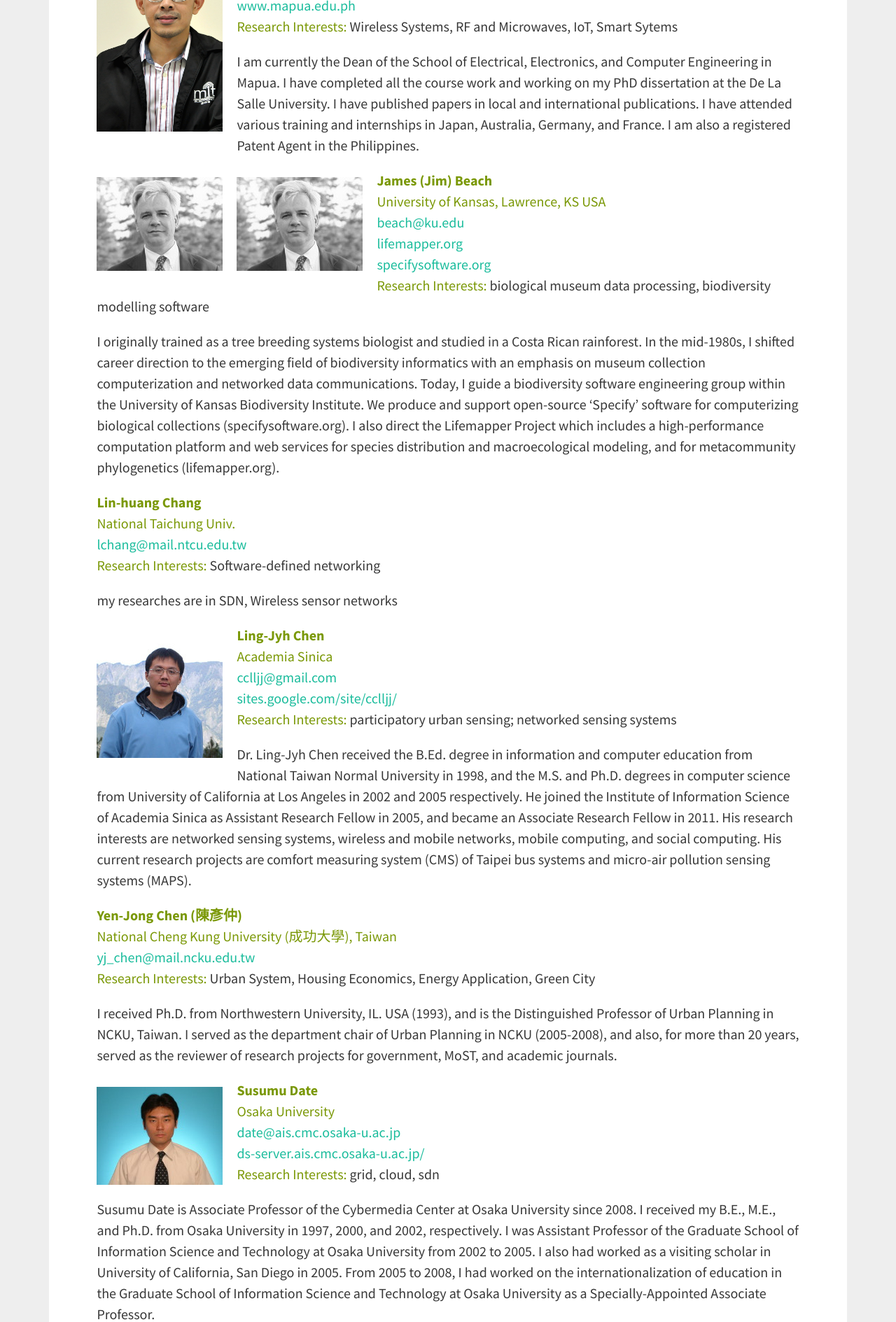
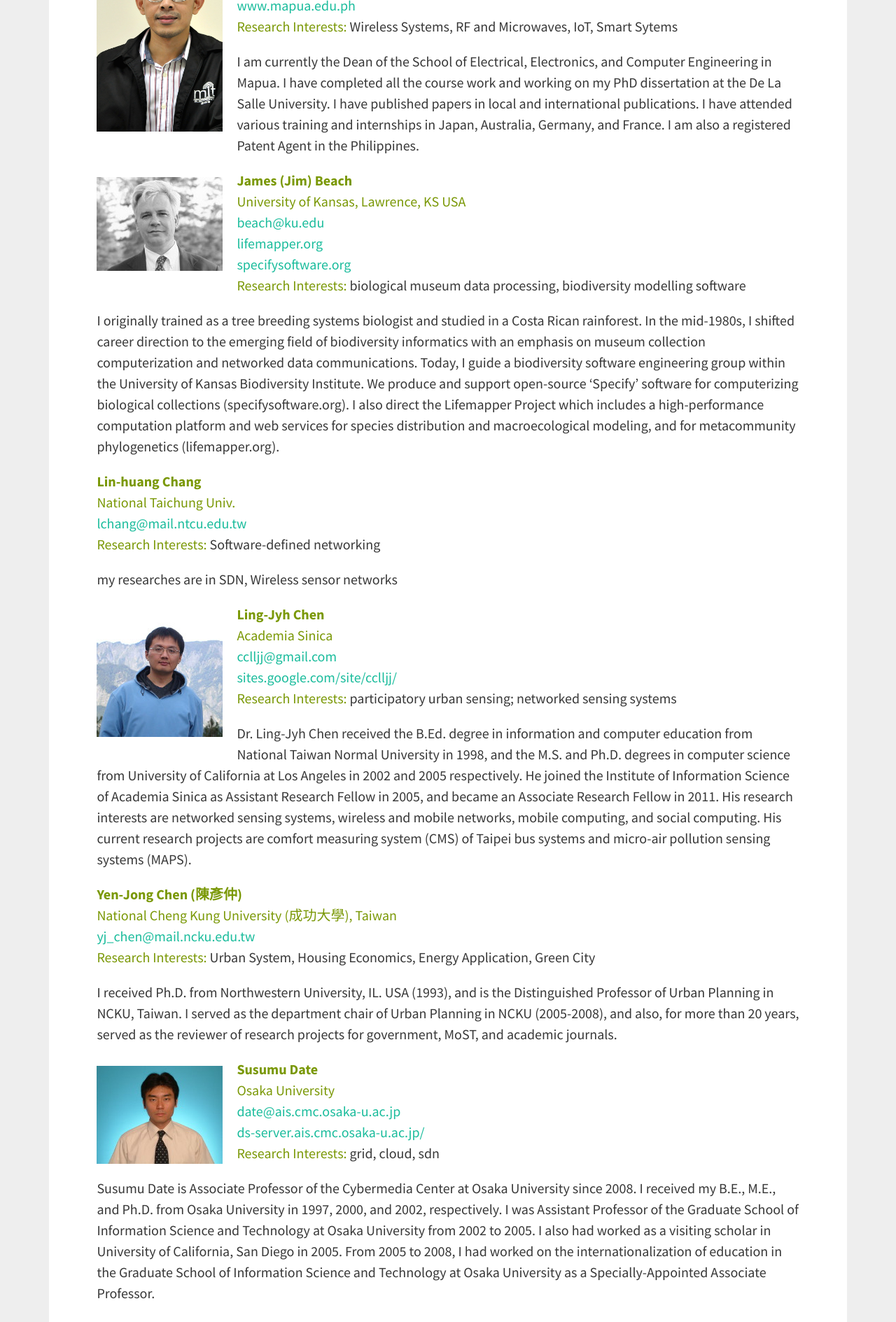
Before and after one commit to hmchou56/centra8, a Jekyll site: the page built from meetings.md, in a window 1280 px wide. Shown: the part 693-2582 px from the top of the page at 70% size. Built offline with Jekyll 4.4.1, drawn with Linux system fonts in a browser that asks for light colours; nearby versions of some CDN libraries.

Commit message:
attendee updates

```diff
--- a/meetings.md
+++ b/meetings.md
@@ -24,7 +24,6 @@ Research Interests:</span> Wireless Systems, RF and Microwaves, IoT, Smart Sytem
 
 I am currently the Dean of the School of Electrical, Electronics, and Computer Engineering in Mapua. I have completed all the course work and working on my PhD dissertation at the De La Salle University. I have published papers in local and international publications. I have attended various training and internships in Japan, Australia, Germany, and France. I am also a registered Patent Agent in the Philippines.
 
-<img src="/img/members/jamesbeach.jpg" class="member-image">
 <span class="member-heading">
 <img src="/img/members/jamesbeach.jpg" class="member-image">
 <strong>James (Jim) Beach</strong><br>
```
